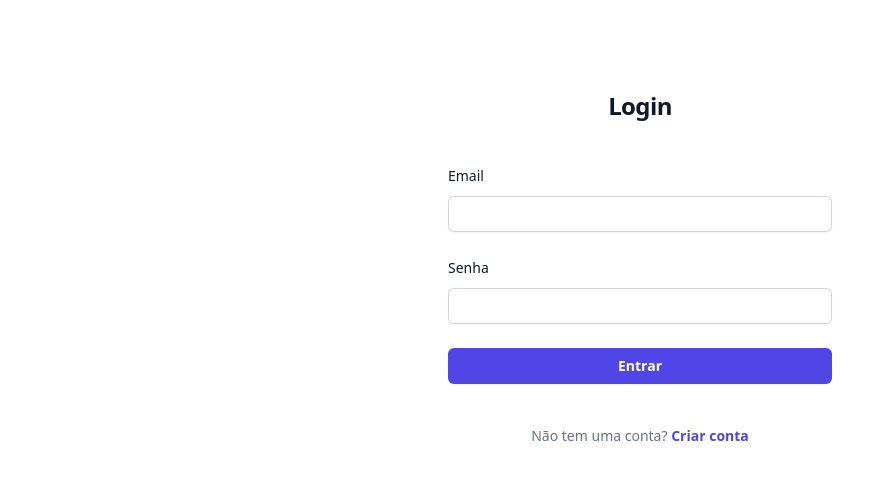
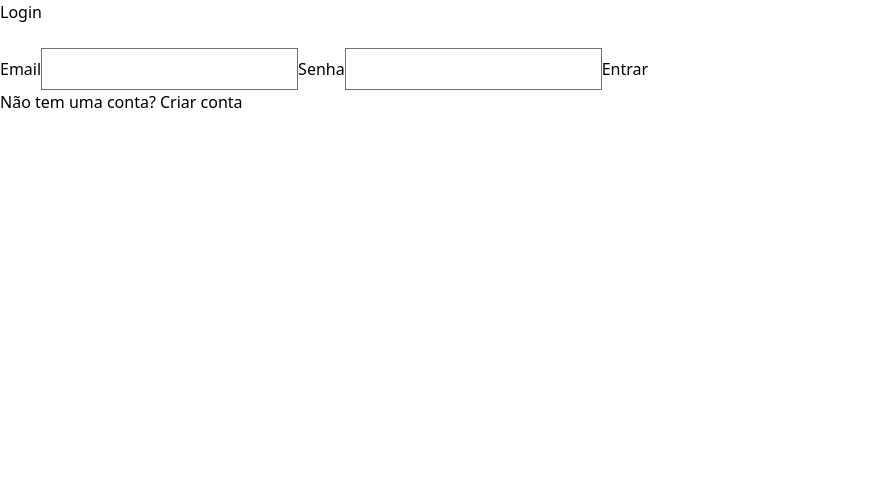
Before and after one commit to Luizhnrs/snicker.in, a React (Create React App) app in the folder frontend/: page /auth/login in a window 1280 px wide. Shown: the top 480 px of the page, without its empty margins (0-894 px from the left). Built offline with nearby package versions, Linux system fonts and the light colour scheme.

Commit message:
Fix: Remove tailwind css

```diff
--- a/frontend/src/components/Header.tsx
+++ b/frontend/src/components/Header.tsx
@@ -1,5 +1,7 @@
 export default function Header() {
   return(
-    <header>Header</header>
+    <header>
+        Header
+      </header>
   );
 };
--- a/frontend/src/components/LoginForm.tsx
+++ b/frontend/src/components/LoginForm.tsx
@@ -5,52 +5,33 @@ type LoginFormProps = {
   setPassword: (value: string) => void,
 }
 
-export default function LoginForm({ email, setEmail, password, setPassword}: LoginFormProps) {
+export default function LoginForm({ email, setEmail, password, setPassword }: LoginFormProps) {
   return (
-    <div className="mt-10 sm:mx-auto sm:w-full sm:max-w-sm">
     <form className="space-y-6">
-
-        <div>
-          <label htmlFor="email" className="block text-sm font-medium leading-6 text-gray-900">Email</label>
-          <div className="mt-2">
+      <label htmlFor="email">Email</label>
       <input
         type="email"
         name="email"
         id="email"
         required
         value={email}
-              onChange={({target}) => setEmail(target.value)}
-              className="block w-full rounded-md border-0 py-1.5 text-gray-900 shadow-sm ring-1 ring-inset ring-gray-300 placeholder:text-gray-400 focus:ring-2 focus:ring-inset focus:ring-indigo-600 sm:text-sm sm:leading-6"
+        onChange={({ target }) => setEmail(target.value)}
         autoComplete="email" />
-          </div>
-        </div>
 
-        <div>
-          <div className="flex items-center justify-between">
-            <label htmlFor="password" className="block text-sm font-medium leading-6 text-gray-900">Senha</label>
-          </div>
-          <div className="mt-2">
+      <label htmlFor="password">Senha</label>
       <input
         type="password"
         name="password"
         id="password"
         required
         value={password}
-              onChange={({target}) => setPassword(target.value)}
+        onChange={({ target }) => setPassword(target.value)}
         autoComplete="current-password"
-              className="block w-full rounded-md border-0 py-1.5 text-gray-900 shadow-sm ring-1 ring-inset ring-gray-300 placeholder:text-gray-400 focus:ring-2 focus:ring-inset focus:ring-indigo-600 sm:text-sm sm:leading-6"
       />
-          </div>
-        </div>
-
-        <div>
       <button
         type="submit"
-            className="flex w-full justify-center rounded-md bg-indigo-600 px-3 py-1.5 text-sm font-semibold leading-6 text-white shadow-sm hover:bg-indigo-500 focus-visible:outline focus-visible:outline-2 focus-visible:outline-offset-2 focus-visible:outline-indigo-600"
       >Entrar</button>
-        </div>
 
     </form>
-    </div>
   );
 };
--- a/frontend/src/pages/Login.tsx
+++ b/frontend/src/pages/Login.tsx
@@ -6,14 +6,14 @@ export default function Login() {
   const [email, setEmail] = useState("");
   const [password, setPassword] = useState("");
   return (
-    <main className="flex min-h-full flex-1 flex-col justify-center px-6 py-12 lg:px-8">
-      <div className="sm:mx-auto sm:w-full sm:max-w-sm">
-        <h1 className="mt-10 text-center text-2xl font-bold leading-9 tracking-tight text-gray-900">Login</h1>
+    <main>
+      <div>
+        <h1>Login</h1>
         <LoginForm email={email} setEmail={setEmail} password={password} setPassword={setPassword} />
       </div>
-      <p className="mt-10 text-center text-sm text-gray-500">
+      <p>
         Não tem uma conta?{' '}
-        <Link to={"/auth/register"} className="font-semibold leading-6 text-indigo-600 hover:text-indigo-500">
+        <Link to={"/auth/register"}>
           Criar conta
         </Link>
       </p>
--- a/frontend/src/pages/Register.tsx
+++ b/frontend/src/pages/Register.tsx
@@ -9,9 +9,9 @@ export default function Register() {
   const [password, setPassword] = useState("");
 
   return (
-    <main className="flex min-h-full flex-1 flex-col justify-center px-6 py-12 lg:px-8">
-      <div className="sm:mx-auto sm:w-full sm:max-w-sm">
-        <h1 className="mt-10 text-center text-2xl font-bold leading-9 tracking-tight text-gray-900">Register</h1>
+    <main>
+      <div>
+        <h1>Register</h1>
       </div>
       <RegisterForm
         name={name}
```
Also changed, not shown: frontend/package.json (+1 -7 lines), 1 other file (tests, documents, lock files or other folders). Lines whose indentation alone changed are shown as unchanged.
